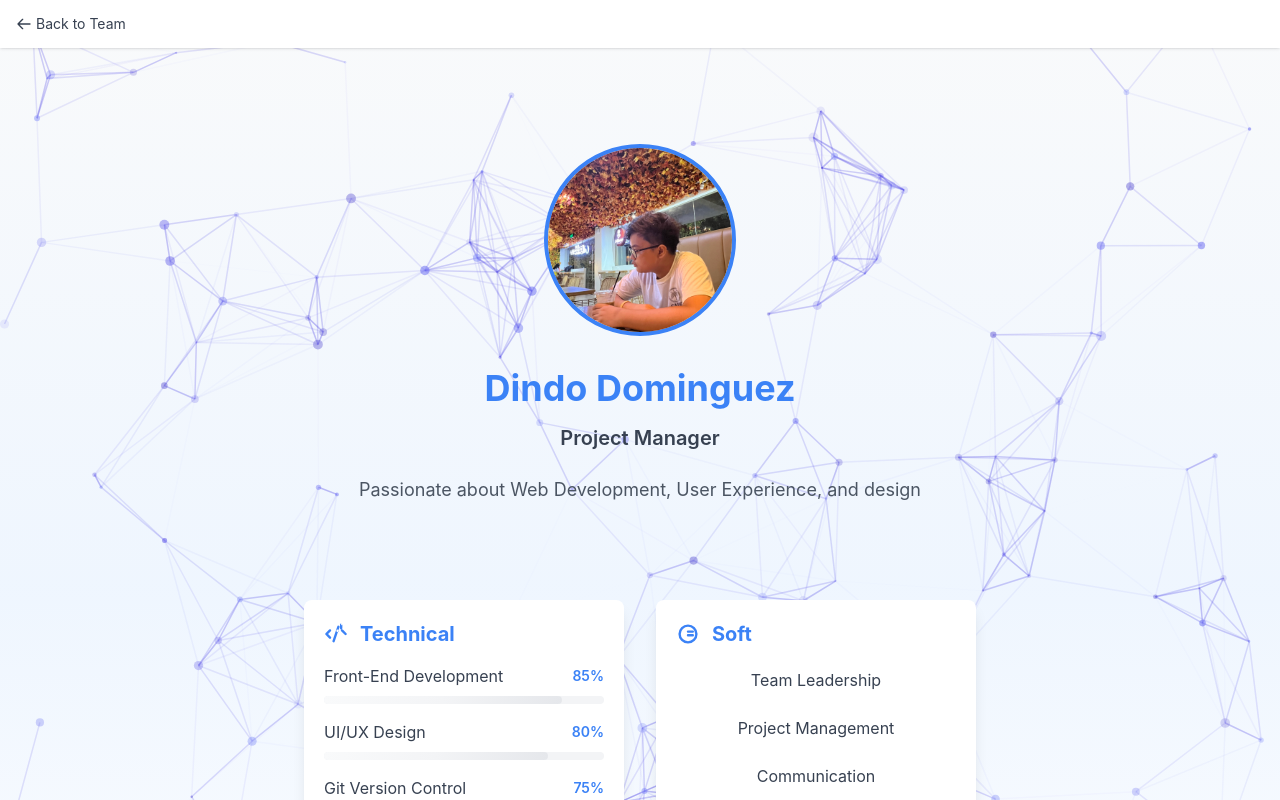
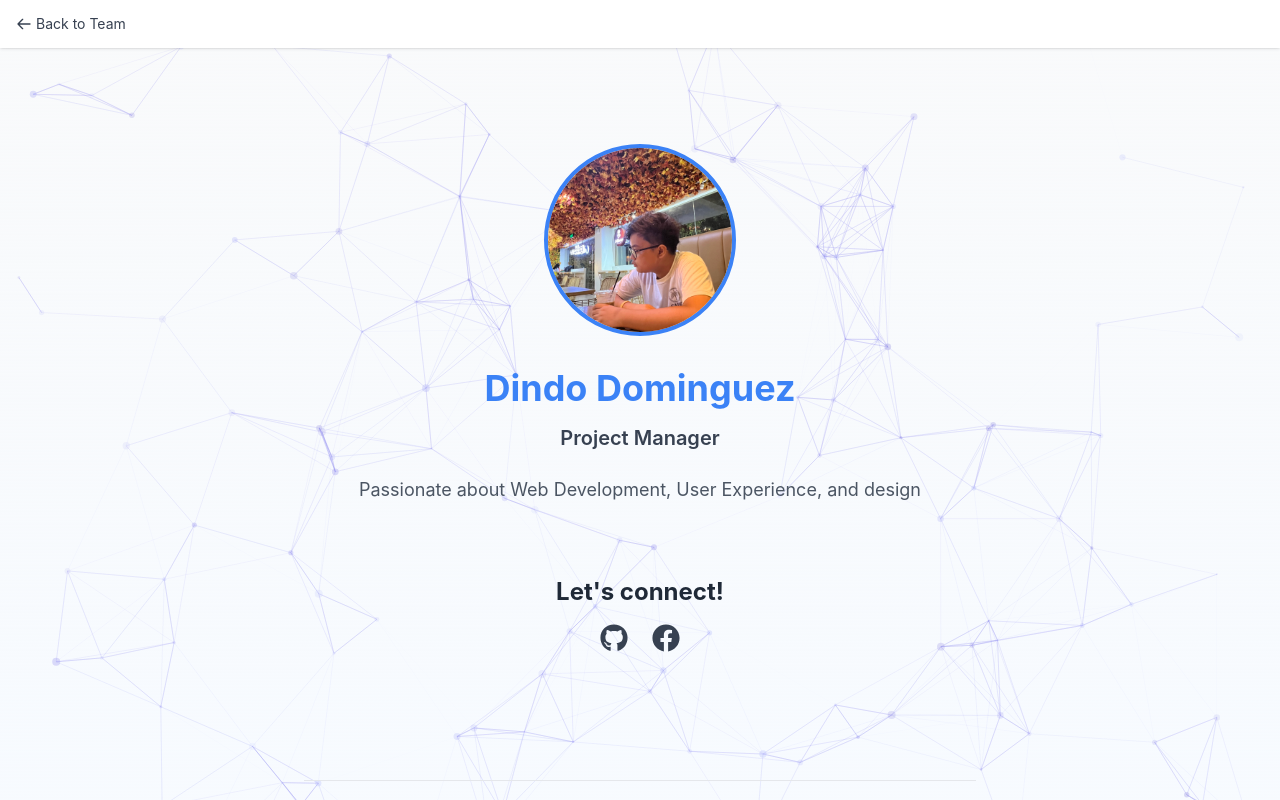
Before and after one commit to Odnid/Team-Portfolio-BHSF-Generation-of-Miracles, a React (Vite) app in the folder react-team-portfolio/: page /team/d-dominguez in a window 1280 px wide. Shown: the top 800 px of the page. Built offline with nearby package versions, Linux system fonts and the light colour scheme.

Commit message:
Successfully fixed the social media icon issue; Blurred the animated background for text visibility.

```diff
--- a/react-team-portfolio/package.json
+++ b/react-team-portfolio/package.json
@@ -15,6 +15,7 @@
     "prop-types": "^15.8.1",
     "react": "^18.2.0",
     "react-dom": "^18.2.0",
+    "react-icons": "^5.5.0",
     "react-router-dom": "^6.22.3",
     "react-tsparticles": "^2.12.2",
     "tsparticles-slim": "^2.12.0"
--- a/react-team-portfolio/src/components/Team.jsx
+++ b/react-team-portfolio/src/components/Team.jsx
@@ -86,6 +86,7 @@ const Team = () => {
                 role={member.role}
                 description={member.description}
                 image={member.image}
+                social={member.social}
                 delay={(index + 1) * 100}
               />
             ))
--- a/react-team-portfolio/src/components/TeamMember.jsx
+++ b/react-team-portfolio/src/components/TeamMember.jsx
@@ -1,7 +1,8 @@
 import { Link } from 'react-router-dom';
 import PropTypes from 'prop-types';
+import { FaGithub, FaFacebook, FaDiscord, FaLinkedin, FaTwitter } from 'react-icons/fa';
 
-const TeamMember = ({ id, name, role, description, image, delay }) => {
+const TeamMember = ({ id, name, role, description, image, social, delay }) => {
   return (
     <div className="group" data-aos="fade-up" data-aos-delay={delay}>
       <Link
@@ -18,6 +19,7 @@ const TeamMember = ({ id, name, role, description, image, delay }) => {
           <p className="text-gray-700 dark:text-gray-300">{role}</p>
           <p className="mt-4 text-gray-600 dark:text-gray-400">{description}</p>
 
+
         </div>
       </Link>
     </div>
@@ -30,6 +32,7 @@ TeamMember.propTypes = {
   role: PropTypes.string.isRequired,
   description: PropTypes.string.isRequired,
   image: PropTypes.string.isRequired,
+  social: PropTypes.object,
   delay: PropTypes.number
 };
 
--- a/react-team-portfolio/src/components/TeamMemberDetail.jsx
+++ b/react-team-portfolio/src/components/TeamMemberDetail.jsx
@@ -5,7 +5,10 @@ import AOS from 'aos';
 import 'aos/dist/aos.css';
 import Particles from "react-tsparticles";
 import { loadSlim } from "tsparticles-slim";
+import { FaGithub, FaFacebook, FaLinkedin, FaTwitter, FaDiscord } from 'react-icons/fa';
+import teamData from '../data/teamData';
 import Footer from './Footer';
+
 
 const TeamMemberDetail = ({ name, role, description, image, skills, projects, social }) => {
   const particlesInit = useCallback(async engine => {
@@ -28,22 +31,22 @@ const TeamMemberDetail = ({ name, role, description, image, skills, projects, so
         type: "circle"
       },
       opacity: {
-        value: 0.5,
+        value: 0.3,
         random: true,
         anim: {
           enable: true,
           speed: 1,
-          opacity_min: 0.2,
+          opacity_min: 0.1,
           sync: false
         }
       },
       size: {
-        value: 5,
+        value: 4,
         random: true,
         anim: {
           enable: true,
           speed: 2,
-          size_min: 2,
+          size_min: 1,
           sync: false
         }
       },
@@ -60,8 +63,8 @@ const TeamMemberDetail = ({ name, role, description, image, skills, projects, so
         enable: true,
         distance: 150,
         color: "#4f46e5",
-        opacity: 0.4,
-        width: 1.5
+        opacity: 0.25,
+        width: 1
       }
     },
     interactivity: {
@@ -126,23 +129,23 @@ const TeamMemberDetail = ({ name, role, description, image, skills, projects, so
 
       {/* Profile Section */}
       <section className="pt-24 pb-8 bg-white dark:bg-gray-800 relative overflow-hidden">
-        <div className="absolute inset-0 bg-gradient-to-b from-primary-600/20 via-primary-400/10 to-white/90 dark:from-primary-900/30 dark:via-primary-800/20 dark:to-gray-800/95"></div>
+        <div className="absolute inset-0 bg-gradient-to-b from-primary-600/10 via-primary-400/5 to-white/95 dark:to-gray-800/95 backdrop-blur-md"></div>
         <Particles
           id="tsparticles"
           init={particlesInit}
           options={particlesOptions}
-          className="absolute inset-0"
+          className="absolute inset-0 opacity-60"
         />
         <div className="container mx-auto px-4 relative z-10">
           <div className="max-w-2xl mx-auto">
             <main className="py-12">
               <div className="text-center">
                 <div className="flex justify-center mb-8">
-                  <div className="w-48 h-48 rounded-full overflow-hidden border-4 border-primary-500 dark:border-primary-400 relative z-10">
+                  <div className="w-48 h-48 rounded-full overflow-hidden border-4 border-primary-500 dark:border-primary-400 relative z-10 bg-white dark:bg-gray-700">
                     <img
                       src={image}
                       alt={name}
-                      className="w-full h-full object-cover"
+                      className="w-full h-full object-cover filter dark:brightness-90"
                     />
                   </div>
                 </div>
@@ -152,73 +155,47 @@ const TeamMemberDetail = ({ name, role, description, image, skills, projects, so
                 <h2 className="text-xl font-semibold mb-6 text-gray-700 dark:text-gray-300" data-aos="fade-up" data-aos-delay="100">
                   {role}
                 </h2>
-                <p className="text-lg text-gray-600 dark:text-gray-400 mb-12" data-aos="fade-up" data-aos-delay="200">
+                <p className="text-lg text-gray-600 dark:text-gray-400 mb-8" data-aos="fade-up" data-aos-delay="200">
                   {description}
                 </p>
 
-                {/* Social Media Links */}
-                <div className="flex justify-center space-x-8 mb-12">
-                  {social && (
-                    <>
-                      {social.github && (
+                <div className="space-y-4" data-aos="fade-up" data-aos-delay="200">
+                  <p className="text-2xl font-bold text-gray-800 dark:text-gray-200 text-center pt-10">
+                    Let's connect!
+                  </p>
+                  <div className="flex justify-center space-x-6">
                     <a
-                          href={social.github}
+                      href={teamData.find(member => member.name === name)?.social?.github}
                       target="_blank"
                       rel="noopener noreferrer"
-                          className="group relative flex items-center justify-center w-12 h-12 rounded-full bg-white dark:bg-gray-800 shadow-md transition-all duration-300 hover:scale-110 hover:shadow-lg hover:bg-primary-50 dark:hover:bg-primary-900/30"
+                      className="text-gray-700 dark:text-gray-300 hover:text-primary-500 dark:hover:text-primary-400 transition-colors"
+                      aria-label="GitHub"
                     >
-                          <span className="sr-only">GitHub</span>
-                          <svg
-                            className="w-6 h-6 text-gray-600 dark:text-gray-400 group-hover:text-primary-500 dark:group-hover:text-primary-400 transition-colors duration-300"
-                            fill="currentColor"
-                            viewBox="0 0 24 24"
-                          >
-                            <path d="M12 2A10 10 0 0 0 2 12c0 4.42 2.87 8.17 6.84 9.5c.5.08.66-.23.66-.5v-1.69c-2.77.6-3.36-1.34-3.36-1.34c-.46-1.16-1.11-1.47-1.11-1.47c-.91-.62.07-.6.07-.6c1 .07 1.53 1.03 1.53 1.03c.87 1.52 2.34 1.07 2.91.83c.09-.65.35-1.09.63-1.34c-2.22-.25-4.55-1.11-4.55-4.92c0-1.11.38-2 1.03-2.71c-.1-.25-.45-1.29.1-2.64c0 0 .84-.27 2.75 1.02c.79-.22 1.65-.33 2.5-.33c.85 0 1.71.11 2.5.33c1.91-1.29 2.75-1.02 2.75-1.02c.55 1.35.2 2.39.1 2.64c.65.71 1.03 1.6 1.03 2.71c0 3.82-2.34 4.66-4.57 4.91c.36.31.69.92.69 1.85V21c0 .27.16.59.67.5C21.14 22.11 24 16.42 24 12A10 10 0 0 0 12 2z"/>
-                          </svg>
+                      <FaGithub className="w-7 h-7" />
                     </a>
-                      )}
-                      {social.linkedin && (
                     <a
-                          href={social.linkedin}
+                      href={teamData.find(member => member.name === name)?.social?.facebook}
                       target="_blank"
                       rel="noopener noreferrer"
-                          className="group relative flex items-center justify-center w-12 h-12 rounded-full bg-white dark:bg-gray-800 shadow-md transition-all duration-300 hover:scale-110 hover:shadow-lg hover:bg-primary-50 dark:hover:bg-primary-900/30"
+                      className="text-gray-700 dark:text-gray-300 hover:text-primary-500 dark:hover:text-primary-400 transition-colors"
+                      aria-label="Facebook"
                     >
-                          <span className="sr-only">LinkedIn</span>
-                          <svg
-                            className="w-6 h-6 text-gray-600 dark:text-gray-400 group-hover:text-primary-500 dark:group-hover:text-primary-400 transition-colors duration-300"
-                            fill="currentColor"
-                            viewBox="0 0 24 24"
-                          >
-                            <path d="M20.447 20.452h-3.554v-5.569c0-1.328-.027-3.037-1.852-3.037-1.853 0-2.136 1.445-2.136 2.939v5.667H9.351V9h3.414v1.561h.046c.477-.9 1.637-1.85 3.37-1.85 3.601 0 4.267 2.37 4.267 5.455v6.286zM5.337 7.433c-1.144 0-2.063-.926-2.063-2.065 0-1.138.92-2.063 2.063-2.063 1.14 0 2.064.925 2.064 2.063 0 1.139-.925 2.065-2.064 2.065zm1.782 13.019H3.555V9h3.564v11.452zM22.225 0H1.771C.792 0 0 .774 0 1.729v20.542C0 23.227.792 24 1.771 24h20.451C23.2 24 24 23.227 24 22.271V1.729C24 .774 23.2 0 22.222 0h.003z"/>
-                          </svg>
+                      <FaFacebook className="w-7 h-7" />
                     </a>
-                      )}
-                      {social.twitter && (
-                        <a
-                          href={social.twitter}
-                          target="_blank"
-                          rel="noopener noreferrer"
-                          className="group relative flex items-center justify-center w-12 h-12 rounded-full bg-white dark:bg-gray-800 shadow-md transition-all duration-300 hover:scale-110 hover:shadow-lg hover:bg-primary-50 dark:hover:bg-primary-900/30"
-                        >
-                          <span className="sr-only">Twitter</span>
-                          <svg
-                            className="w-6 h-6 text-gray-600 dark:text-gray-400 group-hover:text-primary-500 dark:group-hover:text-primary-400 transition-colors duration-300"
-                            fill="currentColor"
-                            viewBox="0 0 24 24"
-                          >
-                            <path d="M8.29 20.251c7.547 0 11.675-6.253 11.675-11.675 0-.178 0-.355-.012-.53A8.348 8.348 0 0022 5.92a8.19 8.19 0 01-2.357.646 4.118 4.118 0 001.804-2.27 8.224 8.224 0 01-2.605.996 4.107 4.107 0 00-6.993 3.743 11.65 11.65 0 01-8.457-4.287 4.106 4.106 0 001.27 5.477A4.072 4.072 0 012.8 9.713v.052a4.105 4.105 0 003.292 4.022 4.095 4.095 0 01-1.853.07 4.108 4.108 0 003.834 2.85A8.233 8.233 0 012 18.407a11.616 11.616 0 006.29 1.84"/>
-                          </svg>
-                        </a>
-                      )}
-                    </>
-                  )}
+
+
+                  </div>
                 </div>
 
                   {/* Skills Section */}
+                  <div className="mt-32 pt-24 border-t border-gray-200 dark:border-gray-700">
+                    <h2 className="text-2xl font-bold text-gray-800 dark:text-gray-200 mb-8 text-center" data-aos="fade-up">
+                      Skills & Expertise
+                    </h2>
                   <div className="grid grid-cols-1 md:grid-cols-2 gap-8">
                     {Object.entries(skills).map(([category, skillList], index) => (
                       <div key={category} className="bg-white dark:bg-gray-800 rounded-lg shadow-lg p-5" data-aos="fade-up" data-aos-delay={100 * (index + 1)}>
+
                         <h3 className="text-xl font-bold mb-4 text-primary-500 flex items-center">
                           <span className="mr-3">
                             {category === 'technical' && (
@@ -235,6 +212,7 @@ const TeamMemberDetail = ({ name, role, description, image, skills, projects, so
                               <svg className="w-6 h-6" fill="currentColor" viewBox="0 0 20 20">
                                 <path fillRule="evenodd" d="M6 2a2 2 0 00-2 2v12a2 2 0 002 2h8a2 2 0 002-2V4a2 2 0 00-2-2H6zm0 2h12v12H6V4zm3 3a1 1 0 011-1h4a1 1 0 110 2h-4a1 1 0 01-1-1zm0 3a1 1 0 011-1h4a1 1 0 110 2h-4a1 1 0 01-1-1z" clipRule="evenodd"/>
                               </svg>
+
                             )}
                             {category === 'design' && (
                               <svg className="w-6 h-6" fill="currentColor" viewBox="0 0 20 20">
@@ -272,6 +250,7 @@ const TeamMemberDetail = ({ name, role, description, image, skills, projects, so
                         </div>
                       </div>
                     ))}
+                  </div>
                   </div>
               </div>
             </main>
--- a/react-team-portfolio/src/data/teamData.js
+++ b/react-team-portfolio/src/data/teamData.js
@@ -6,9 +6,9 @@ const teamData = [
     description: 'Passionate about Web Development, User Experience, and design',
     image: '/img/dominguez.jpg',
     social: {
-      github: 'https://github.com/dindo-dominguez',
-      linkedin: 'https://linkedin.com/in/dindo-dominguez',
-      twitter: 'https://twitter.com/dindo_dominguez'
+      github: 'https://github.com/Odnid',
+      facebook: 'https://www.facebook.com/dindo.dominguez.2024',
+
     },
     skills: {
       technical: [
@@ -56,7 +56,9 @@ const teamData = [
     image: '/img/aguilon.jpg',
     social: {
       github: 'https://github.com/adriane-aguilon',
-      linkedin: 'https://linkedin.com/in/adriane-aguilon'
+      facebook: 'https://facebook.com/adriane.aguilon',
+
+
     },
     skills: {
       design: [
@@ -83,17 +85,18 @@ const teamData = [
     id: 'g-dawal',
     name: 'Giullian Marco Dawal',
     role: 'Fullstack Web Developer',
-    description: 'Building robust and scalable backend solutions.',
+    description: 'Building one app at a time.',
     image: '/img/dawal.jpg',
     social: {
-      github: 'https://github.com/giullian-dawal',
-      linkedin: 'https://linkedin.com/in/giullian-dawal'
+      github: 'https://github.com/R-A9',
+      facebook: 'https://www.facebook.com/srtnin4r',
+
     },
     skills: {
       technical: [
         { name: 'Cybersecurity', mastery: 75 },
         { name: 'Network Management', mastery: 70 },
-        { name: 'Microservices Architecture', mastery: 75 }
+
       ],
       tools: [
         { name: 'Pure PHP', mastery: 85 },
@@ -124,7 +127,8 @@ const teamData = [
     image: '/img/factor.jpg',
     social: {
       github: 'https://github.com/francis-factor',
-      linkedin: 'https://linkedin.com/in/francis-factor'
+      facebook: 'https://facebook.com/francis.factor',
+
     },
     skills: {
       technical: [
@@ -160,8 +164,10 @@ const teamData = [
     description: 'Ensuring smooth and efficient deployment processes.',
     image: '/img/moral.jpg',
     social: {
-      github: 'https://github.com/andrie-moral',
-      linkedin: 'https://linkedin.com/in/andrie-moral'
+      github: 'https://github.com/andriemoral27',
+      facebook: 'https://facebook.com/andrie.moral',
+
+
     },
     skills: {
       technical: [
@@ -198,7 +204,9 @@ const teamData = [
     image: '/img/hernandez.jpg',
     social: {
       github: 'https://github.com/harold-hernandez',
-      linkedin: 'https://linkedin.com/in/harold-hernandez'
+      facebook: 'https://facebook.com/harold.hernandez',
+
+
     },
     skills: {
       technical: [
@@ -235,8 +243,9 @@ const teamData = [
     image: '/img/dawal.jpg',
     social: {
       github: 'https://github.com/john-dawal',
-      linkedin: 'https://linkedin.com/in/john-dawal',
-      twitter: 'https://twitter.com/john_dawal'
+      facebook: 'https://facebook.com/john.dawal',
+
+
     },
     skills: {
       technical: [
```
Also changed, not shown: react-team-portfolio/src/components/Footer.jsx (+1 -15 lines), 1 other file (tests, documents, lock files or other folders). Lines whose indentation alone changed are shown as unchanged.
